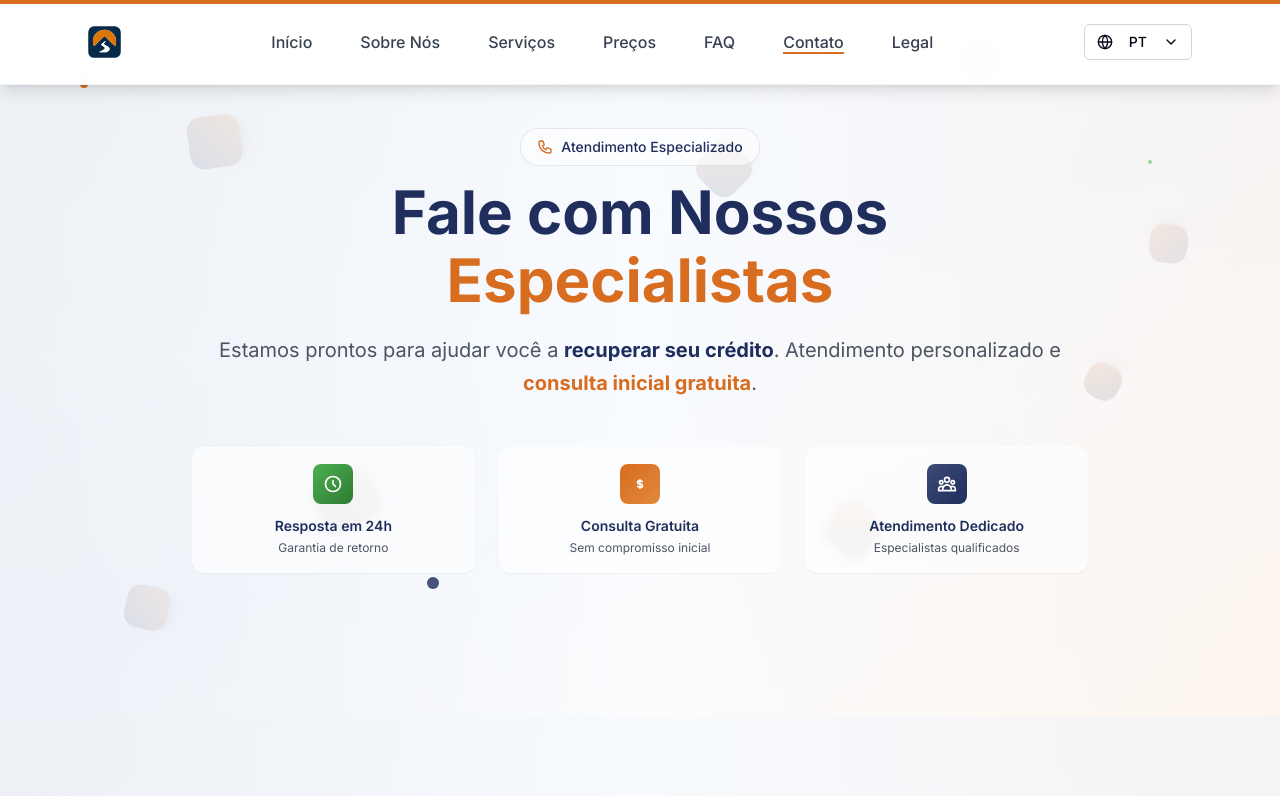
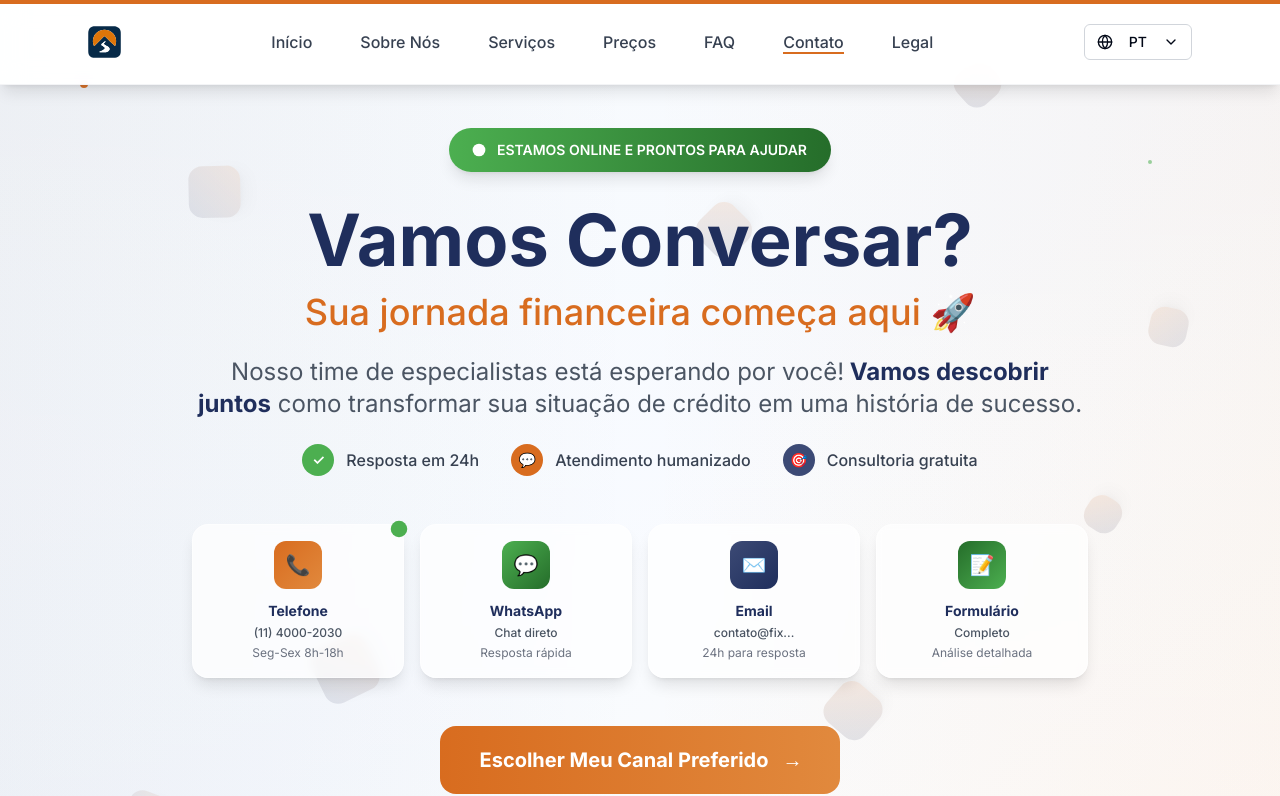
Before and after one commit to BrunoCstr/fixcreditpath, a Next.js app: page /contato in a window 1280 px wide. Shown: the top 796 px of the page. Built offline with nearby package versions, Linux system fonts and the light colour scheme.

Commit message:
Redesign contact page hero with a more personal/welcoming approach
cgen-4024f5c6825b4c1a8c0507528ac04cdb

```diff
--- a/app/contato/page.tsx
+++ b/app/contato/page.tsx
@@ -92,150 +92,204 @@ export default function ContactPage() {
           </div>
 
           <div className="container mx-auto px-4 relative z-30">
-            <div className="max-w-6xl mx-auto">
-              {/* Header do Hero */}
-              <div className="text-center mb-16">
-                {/* Badge de Contato */}
+            <div className="max-w-7xl mx-auto">
+              <div className="text-center mb-12">
+                {/* Animated Welcome Message */}
                 <motion.div
-                  initial={{ opacity: 0, y: 20 }}
-                  animate={{ opacity: 1, y: 0 }}
-                  transition={{ duration: 0.6, delay: 0.2 }}
-                  className="inline-flex items-center bg-white/60 text-[#1F2E5C] px-4 py-2 rounded-full text-sm font-medium mb-4 border border-[#1F2E5C]/10"
+                  initial={{ opacity: 0, scale: 0.8 }}
+                  animate={{ opacity: 1, scale: 1 }}
+                  transition={{ duration: 0.8, delay: 0.2 }}
+                  className="mb-8"
                 >
-                  <svg
-                    className="w-4 h-4 mr-2 text-[#D86C1F]"
-                    fill="none"
-                    stroke="currentColor"
-                    viewBox="0 0 24 24"
-                  >
-                    <path
-                      strokeLinecap="round"
-                      strokeLinejoin="round"
-                      strokeWidth={2}
-                      d="M3 5a2 2 0 012-2h3.28a1 1 0 01.948.684l1.498 4.493a1 1 0 01-.502 1.21l-2.257 1.13a11.042 11.042 0 005.516 5.516l1.13-2.257a1 1 0 011.21-.502l4.493 1.498a1 1 0 01.684.949V19a2 2 0 01-2 2h-1C9.716 21 3 14.284 3 6V5z"
-                    />
-                  </svg>
-                  Atendimento Especializado
+                  <div className="inline-flex items-center gap-3 bg-gradient-to-r from-[#4CAF50] to-[#256D2A] text-white px-6 py-3 rounded-full shadow-lg">
+                    <motion.div
+                      animate={{ scale: [1, 1.2, 1] }}
+                      transition={{ duration: 2, repeat: Infinity }}
+                      className="w-3 h-3 bg-white rounded-full"
+                    ></motion.div>
+                    <span className="font-semibold text-sm">
+                      ESTAMOS ONLINE E PRONTOS PARA AJUDAR
+                    </span>
+                  </div>
                 </motion.div>
 
-                {/* Título Principal */}
+                {/* Main Title with Personal Touch */}
                 <motion.h1
                   initial={{ opacity: 0, y: 30 }}
                   animate={{ opacity: 1, y: 0 }}
                   transition={{ duration: 0.8, delay: 0.4 }}
-                  className="text-4xl md:text-5xl lg:text-6xl font-bold text-[#1F2E5C] leading-tight mb-6"
+                  className="text-5xl md:text-6xl lg:text-7xl font-bold text-[#1F2E5C] leading-tight mb-6"
                 >
-                  Fale com Nossos
-                  <span className="block text-[#D86C1F] mt-2">
-                    Especialistas
+                  Vamos Conversar?
+                  <span className="block text-2xl md:text-3xl lg:text-4xl text-[#D86C1F] font-medium mt-4">
+                    Sua jornada financeira começa aqui 🚀
                   </span>
                 </motion.h1>
 
-                {/* Subtítulo */}
-                <motion.p
+                {/* Personal Message */}
+                <motion.div
                   initial={{ opacity: 0, y: 20 }}
                   animate={{ opacity: 1, y: 0 }}
                   transition={{ duration: 0.8, delay: 0.6 }}
-                  className="text-xl text-gray-600 leading-relaxed max-w-4xl mx-auto mb-12"
+                  className="max-w-4xl mx-auto mb-12"
                 >
-                  Estamos prontos para ajudar você a{" "}
-                  <strong className="text-[#1F2E5C]">
-                    recuperar seu crédito
-                  </strong>
-                  . Atendimento personalizado e{" "}
-                  <strong className="text-[#D86C1F]">
-                    consulta inicial gratuita
-                  </strong>
-                  .
-                </motion.p>
+                  <p className="text-xl md:text-2xl text-gray-600 leading-relaxed mb-6">
+                    Nosso time de especialistas está esperando por você!
+                    <strong className="text-[#1F2E5C]">
+                      {" "}
+                      Vamos descobrir juntos
+                    </strong>{" "}
+                    como transformar sua situação de crédito em uma história de
+                    sucesso.
+                  </p>
 
-                {/* Features Cards */}
+                  {/* Quick Stats */}
+                  <div className="flex flex-wrap justify-center gap-8 text-center">
+                    <motion.div
+                      initial={{ opacity: 0, scale: 0.8 }}
+                      animate={{ opacity: 1, scale: 1 }}
+                      transition={{ duration: 0.6, delay: 0.8 }}
+                      className="flex items-center gap-3"
+                    >
+                      <div className="w-8 h-8 bg-[#4CAF50] rounded-full flex items-center justify-center">
+                        <span className="text-white text-sm font-bold">✓</span>
+                      </div>
+                      <span className="text-gray-700 font-medium">
+                        Resposta em 24h
+                      </span>
+                    </motion.div>
+                    <motion.div
+                      initial={{ opacity: 0, scale: 0.8 }}
+                      animate={{ opacity: 1, scale: 1 }}
+                      transition={{ duration: 0.6, delay: 1 }}
+                      className="flex items-center gap-3"
+                    >
+                      <div className="w-8 h-8 bg-[#D86C1F] rounded-full flex items-center justify-center">
+                        <span className="text-white text-sm font-bold">💬</span>
+                      </div>
+                      <span className="text-gray-700 font-medium">
+                        Atendimento humanizado
+                      </span>
+                    </motion.div>
+                    <motion.div
+                      initial={{ opacity: 0, scale: 0.8 }}
+                      animate={{ opacity: 1, scale: 1 }}
+                      transition={{ duration: 0.6, delay: 1.2 }}
+                      className="flex items-center gap-3"
+                    >
+                      <div className="w-8 h-8 bg-[#3C4A75] rounded-full flex items-center justify-center">
+                        <span className="text-white text-sm font-bold">🎯</span>
+                      </div>
+                      <span className="text-gray-700 font-medium">
+                        Consultoria gratuita
+                      </span>
+                    </motion.div>
+                  </div>
+                </motion.div>
+
+                {/* Interactive Contact Channels Preview */}
                 <motion.div
                   initial={{ opacity: 0, y: 40 }}
                   animate={{ opacity: 1, y: 0 }}
                   transition={{ duration: 0.8, delay: 0.8 }}
-                  className="grid grid-cols-1 md:grid-cols-3 gap-4 md:gap-6 mb-12 max-w-4xl mx-auto"
+                  className="grid grid-cols-2 md:grid-cols-4 gap-4 mb-12 max-w-4xl mx-auto"
                 >
-                  {/* Feature 1 */}
-                  <div className="bg-white/60 backdrop-blur-sm rounded-xl p-4 border border-white/40 shadow-sm">
-                    <div className="text-center">
-                      <div className="w-10 h-10 bg-gradient-to-br from-[#4CAF50] to-[#2E7A32] rounded-lg flex items-center justify-center mx-auto mb-3">
-                        <svg
-                          className="w-5 h-5 text-white"
-                          fill="none"
-                          stroke="currentColor"
-                          viewBox="0 0 24 24"
-                        >
-                          <path
-                            strokeLinecap="round"
-                            strokeLinejoin="round"
-                            strokeWidth={2}
-                            d="M12 8v4l3 3m6-3a9 9 0 11-18 0 9 9 0 0118 0z"
-                          />
-                        </svg>
+                  {[
+                    {
+                      icon: "📞",
+                      title: "Telefone",
+                      subtitle: "(11) 4000-2030",
+                      desc: "Seg-Sex 8h-18h",
+                      color: "from-[#D86C1F] to-[#E1893D]",
+                      pulse: true,
+                    },
+                    {
+                      icon: "💬",
+                      title: "WhatsApp",
+                      subtitle: "Chat direto",
+                      desc: "Resposta rápida",
+                      color: "from-[#4CAF50] to-[#256D2A]",
+                      pulse: false,
+                    },
+                    {
+                      icon: "✉️",
+                      title: "Email",
+                      subtitle: "contato@fix...",
+                      desc: "24h para resposta",
+                      color: "from-[#3C4A75] to-[#1F2E5C]",
+                      pulse: false,
+                    },
+                    {
+                      icon: "📝",
+                      title: "Formulário",
+                      subtitle: "Completo",
+                      desc: "Análise detalhada",
+                      color: "from-[#256D2A] to-[#4CAF50]",
+                      pulse: false,
+                    },
+                  ].map((channel, index) => (
+                    <motion.div
+                      key={index}
+                      initial={{ opacity: 0, y: 20 }}
+                      animate={{ opacity: 1, y: 0 }}
+                      transition={{ duration: 0.6, delay: 1 + index * 0.1 }}
+                      whileHover={{ scale: 1.05, y: -5 }}
+                      className="relative bg-white/70 backdrop-blur-sm rounded-2xl p-4 shadow-lg hover:shadow-xl transition-all duration-300 border border-white/50 cursor-pointer"
+                    >
+                      {channel.pulse && (
+                        <motion.div
+                          animate={{ scale: [1, 1.1, 1] }}
+                          transition={{ duration: 2, repeat: Infinity }}
+                          className="absolute -top-1 -right-1 w-4 h-4 bg-[#4CAF50] rounded-full"
+                        />
+                      )}
+                      <div
+                        className={`w-12 h-12 bg-gradient-to-br ${channel.color} rounded-xl flex items-center justify-center mx-auto mb-3 text-xl`}
+                      >
+                        {channel.icon}
                       </div>
-                      <div className="text-sm font-semibold text-[#1F2E5C] mb-1">
-                        Resposta em 24h
+                      <div className="text-center">
+                        <div className="font-bold text-[#1F2E5C] text-sm mb-1">
+                          {channel.title}
+                        </div>
+                        <div className="text-xs text-gray-600 font-medium mb-1">
+                          {channel.subtitle}
+                        </div>
+                        <div className="text-xs text-gray-500">
+                          {channel.desc}
+                        </div>
                       </div>
-                      <div className="text-xs text-gray-600">
-                        Garantia de retorno
-                      </div>
-                    </div>
-                  </div>
+                    </motion.div>
+                  ))}
+                </motion.div>
 
-                  {/* Feature 2 */}
-                  <div className="bg-white/60 backdrop-blur-sm rounded-xl p-4 border border-white/40 shadow-sm">
-                    <div className="text-center">
-                      <div className="w-10 h-10 bg-gradient-to-br from-[#D86C1F] to-[#E1893D] rounded-lg flex items-center justify-center mx-auto mb-3">
-                        <svg
-                          className="w-5 h-5 text-white"
-                          fill="none"
-                          stroke="currentColor"
-                          viewBox="0 0 24 24"
-                        >
-                          <path
-                            strokeLinecap="round"
-                            strokeLinejoin="round"
-                            strokeWidth={2}
-                            d="M12 8c-1.657 0-3 .895-3 2s1.343 2 3 2 3 .895 3 2-1.343 2-3 2m0-8c1.11 0 2.08.402 2.599 1M12 8V7m0 1v8m0 0v1m0-1c-1.11 0-2.08-.402-2.599-1"
-                          />
-                        </svg>
-                      </div>
-                      <div className="text-sm font-semibold text-[#1F2E5C] mb-1">
-                        Consulta Gratuita
-                      </div>
-                      <div className="text-xs text-gray-600">
-                        Sem compromisso inicial
-                      </div>
-                    </div>
-                  </div>
+                {/* Friendly CTA */}
+                <motion.div
+                  initial={{ opacity: 0, y: 20 }}
+                  animate={{ opacity: 1, y: 0 }}
+                  transition={{ duration: 0.8, delay: 1.4 }}
+                  className="space-y-4"
+                >
+                  <motion.a
+                    href="#contato"
+                    whileHover={{ scale: 1.02, y: -3 }}
+                    whileTap={{ scale: 0.98 }}
+                    className="inline-flex items-center gap-3 bg-gradient-to-r from-[#D86C1F] to-[#E1893D] hover:from-[#E1893D] hover:to-[#D86C1F] text-white px-10 py-5 rounded-2xl text-xl font-bold shadow-2xl hover:shadow-3xl transition-all duration-300"
+                  >
+                    <span>Escolher Meu Canal Preferido</span>
+                    <motion.span
+                      animate={{ x: [0, 5, 0] }}
+                      transition={{ duration: 1.5, repeat: Infinity }}
+                    >
+                      →
+                    </motion.span>
+                  </motion.a>
 
-                  {/* Feature 3 */}
-                  <div className="bg-white/60 backdrop-blur-sm rounded-xl p-4 border border-white/40 shadow-sm">
-                    <div className="text-center">
-                      <div className="w-10 h-10 bg-gradient-to-br from-[#3C4A75] to-[#1F2E5C] rounded-lg flex items-center justify-center mx-auto mb-3">
-                        <svg
-                          className="w-5 h-5 text-white"
-                          fill="none"
-                          stroke="currentColor"
-                          viewBox="0 0 24 24"
-                        >
-                          <path
-                            strokeLinecap="round"
-                            strokeLinejoin="round"
-                            strokeWidth={2}
-                            d="M17 20h5v-2a3 3 0 00-5.356-1.857M17 20H7m10 0v-2c0-.656-.126-1.283-.356-1.857M7 20H2v-2a3 3 0 015.356-1.857M7 20v-2c0-.656.126-1.283.356-1.857m0 0a5.002 5.002 0 019.288 0M15 7a3 3 0 11-6 0 3 3 0 016 0zm6 3a2 2 0 11-4 0 2 2 0 014 0zM7 10a2 2 0 11-4 0 2 2 0 014 0z"
-                          />
-                        </svg>
-                      </div>
-                      <div className="text-sm font-semibold text-[#1F2E5C] mb-1">
-                        Atendimento Dedicado
-                      </div>
-                      <div className="text-xs text-gray-600">
-                        Especialistas qualificados
-                      </div>
-                    </div>
-                  </div>
+                  <p className="text-sm text-gray-500 max-w-md mx-auto">
+                    Ou role para baixo e descubra todas as formas de falar
+                    conosco
+                    <span className="inline-block ml-1">👇</span>
+                  </p>
                 </motion.div>
               </div>
             </div>
```
